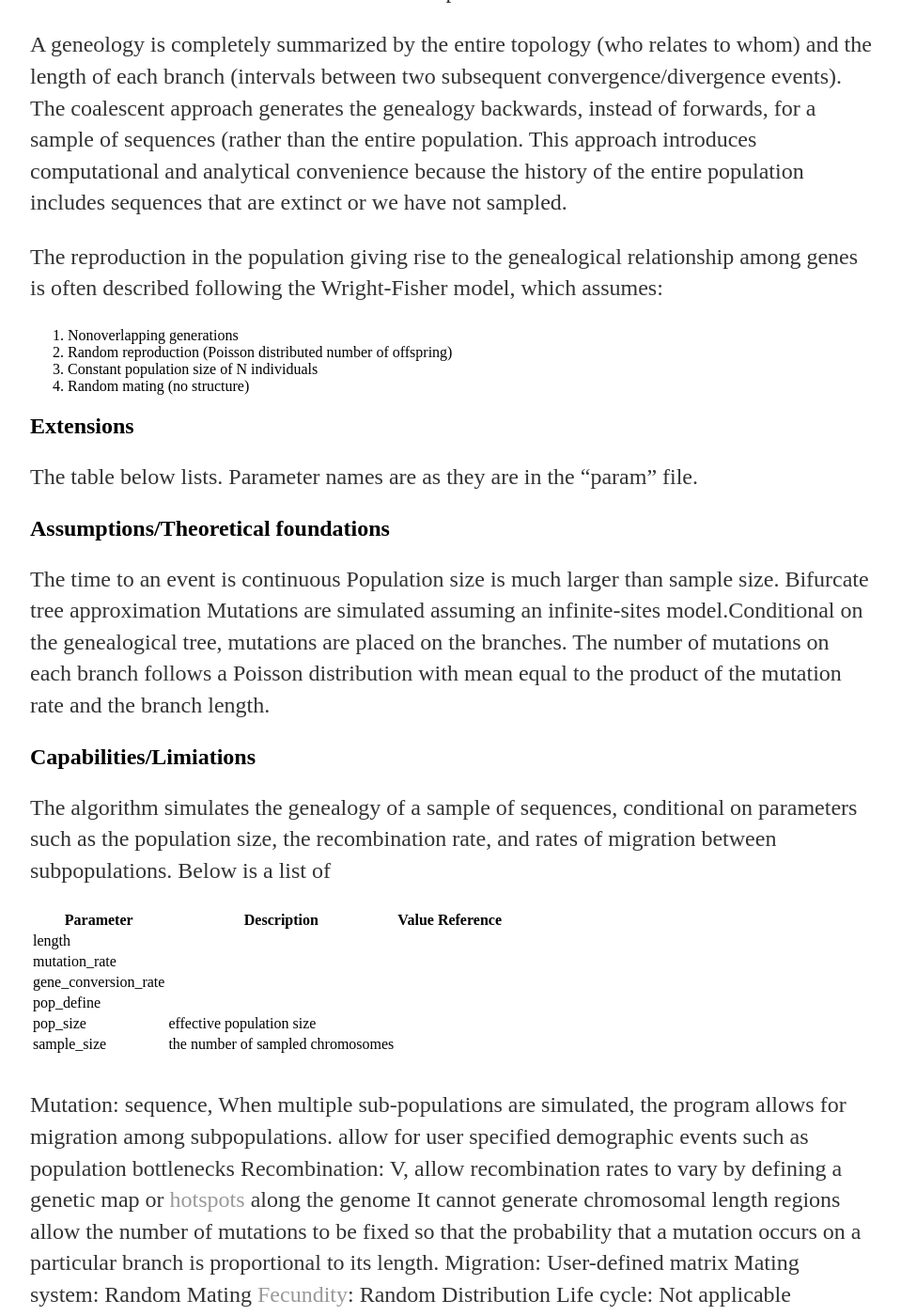
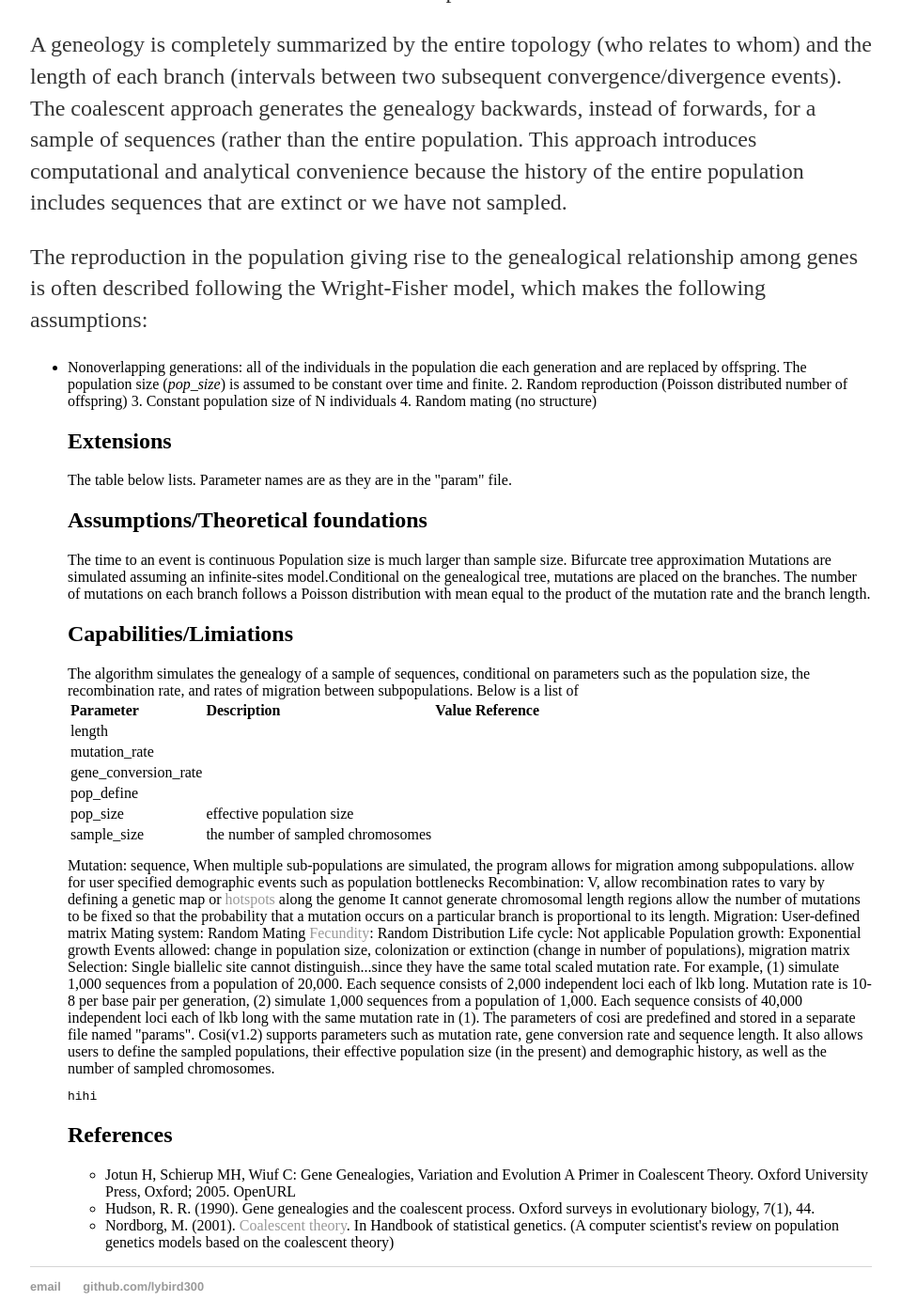
Before and after one commit to lybird300/lybird300.github.io, a Jekyll site: the page built from _posts/2015-04-02-coalescent.md, in a window 1280 px wide and 1400 px high, scrolled down 1166 px. Shown: the whole window at 94% size, without its empty margins (160-1119 px from the left). Built offline with Jekyll 4.4.1, drawn with Linux system fonts in a browser that asks for light colours; some of the changed text lies outside the part shown.

Commit message:
Update 2015-04-02-coalescent.md

```diff
--- a/_posts/2015-04-02-coalescent.md
+++ b/_posts/2015-04-02-coalescent.md
@@ -19,8 +19,9 @@
 
 A geneology is completely summarized by the entire topology (who relates to whom) and the length of each branch (intervals between two subsequent convergence/divergence events). The coalescent approach generates the genealogy backwards, instead of forwards, for a sample of sequences (rather than the entire population. This approach introduces computational and analytical convenience because the history of the entire population includes sequences that are extinct or we have not sampled.
 
-The reproduction in the population giving rise to the genealogical relationship among genes is often described following the Wright-Fisher model, which assumes:
-1. Nonoverlapping generations
+The reproduction in the population giving rise to the genealogical relationship among genes is often described following the Wright-Fisher model, which makes the following assumptions:
+<ul>
+<li>Nonoverlapping generations: all of the individuals in the population die each generation and are replaced by offspring. The population size (<i>pop_size</i>) is assumed to be constant over time and finite.
 2. Random reproduction (Poisson distributed number of offspring)
 3. Constant population size of N individuals
 4. Random mating (no structure)
```
